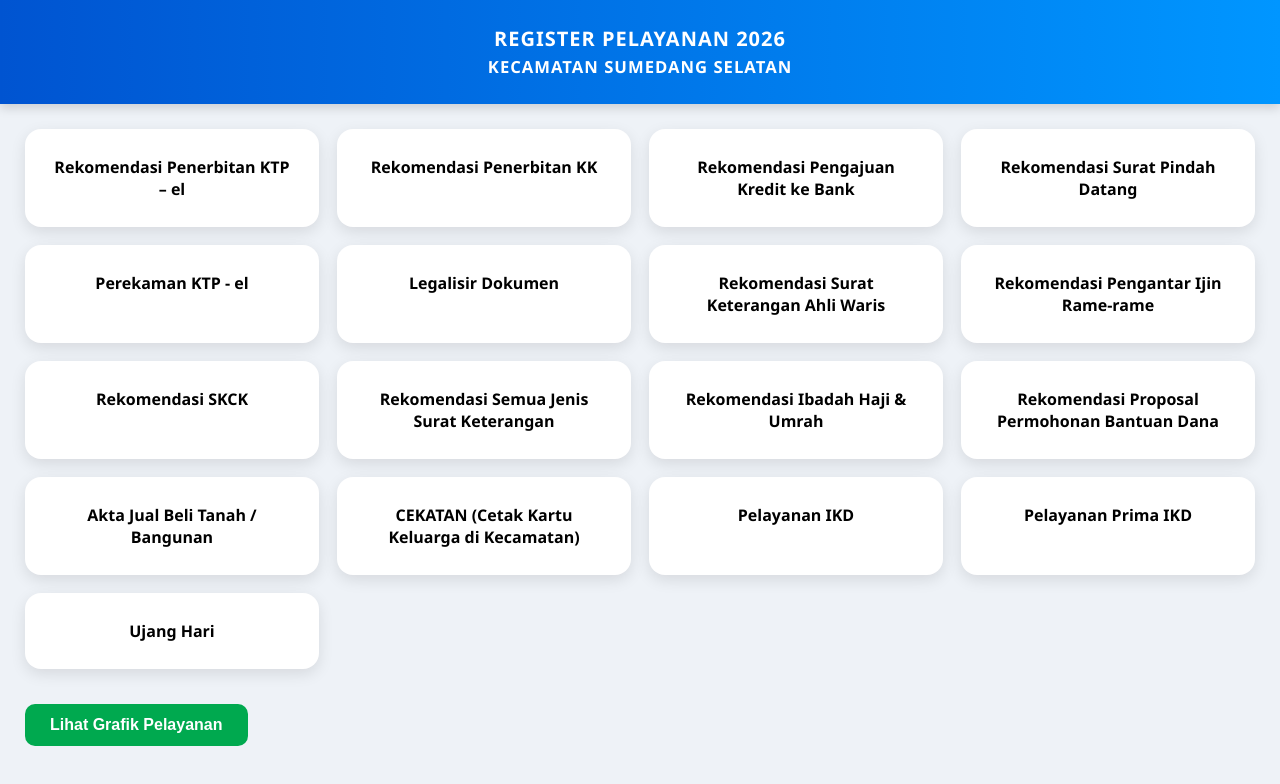
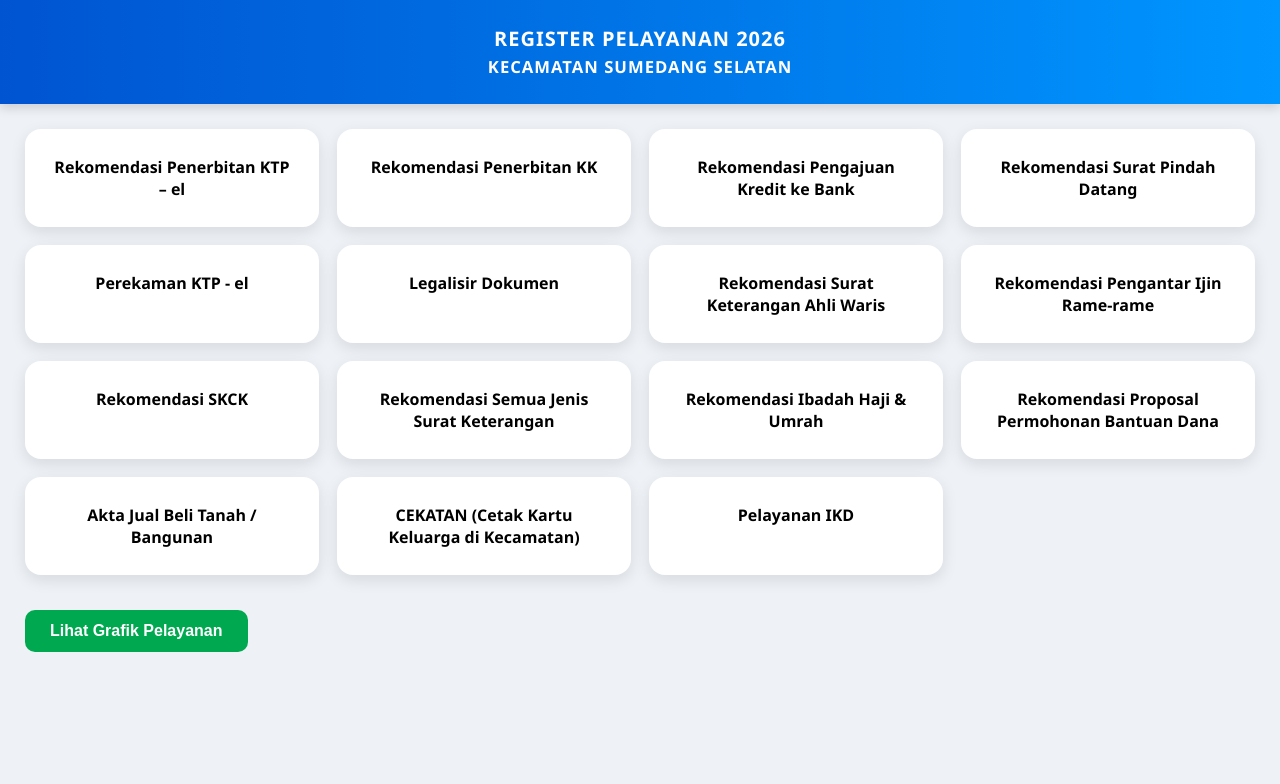
Before and after one commit to herimulyadi83-del/Pelayanan, a plain HTML site: page index.html in a window 1280 px wide. Drawn offline with nearby package versions, Linux system fonts and the light colour scheme.

Commit message:
Restore index.html with original content

```diff
--- a/index.html
+++ b/index.html
@@ -251,9 +251,7 @@
         "Akta Jual Beli Tanah / Bangunan",
         "CEKATAN (Cetak Kartu Keluarga di Kecamatan)",
         "Pelayanan IKD",
-        "Pelayanan Prima IKD",
-        "Ujang Hari",
-      ];
+        ];
 
       const dashboard = document.getElementById("dashboard");
       const formSection = document.getElementById("formSection");
```
